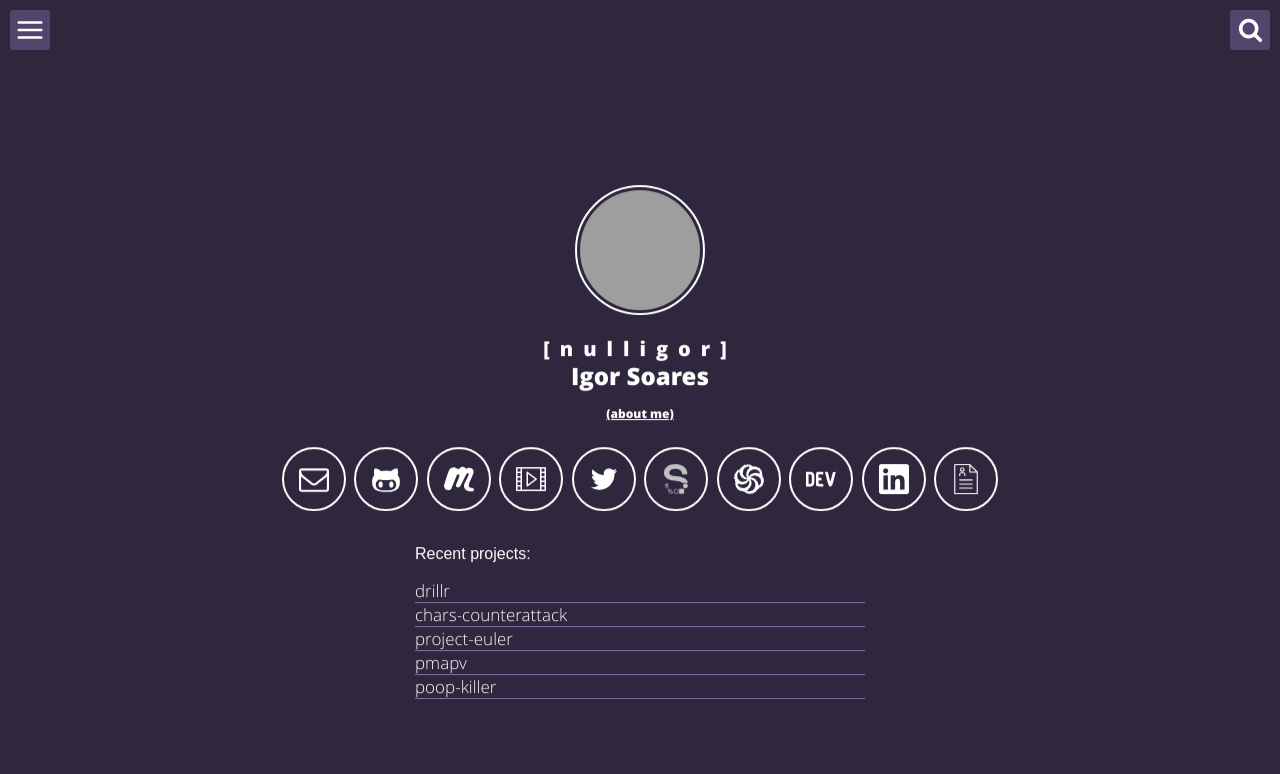
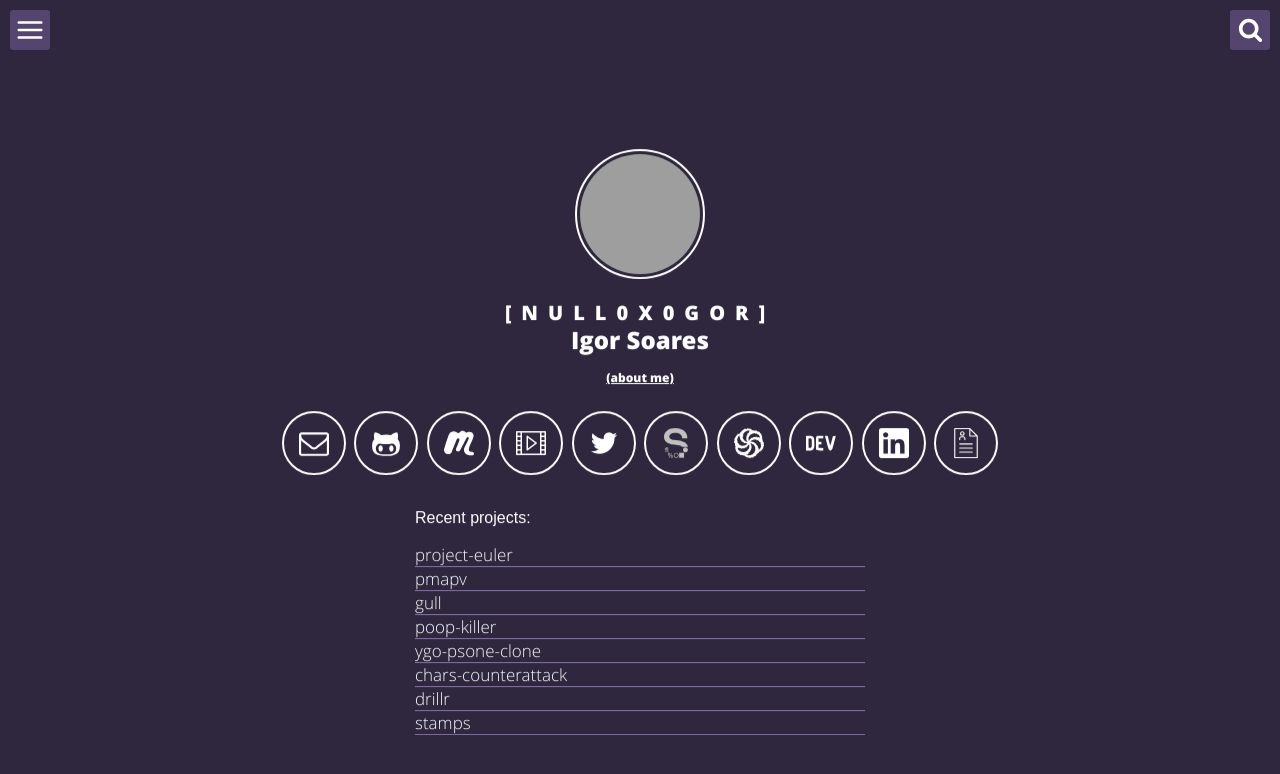
Before and after one commit to nulligor/nulligor.github.io, a Jekyll site: the page built from index.html, in a window 1280 px wide. Shown: the top 774 px of the page. Built offline with Jekyll 4.4.1, drawn with Linux system fonts in a browser that asks for light colours; grey boxes are pictures that could not be loaded.

Commit message:
Pumping up edginess levels

```diff
--- a/_config.yml
+++ b/_config.yml
@@ -1,6 +1,6 @@
 # Site settings
-title: Igor Soares - Computer nerd, reflective lad, professional learner
-description: "Regular musings"
+title: Corrupted by the darkness now you fall into and endless sleep
+description: "And other paths that result in failure and unnaceptance"
 baseurl: ""
 url: "https://nulligor.github.io"
 
@@ -45,14 +45,20 @@ links:
     url: /about
 # projects in header index
 projects:
-  - name: drillr
-    url: https://github.com/nulligor/drillr
-  - name: chars-counterattack
-    url: https://github.com/nulligor/chars-counterattack
   - name: project-euler
     url: https://github.com/nulligor/project-euler
   - name: pmapv
     url: https://github.com/nulligor/pmapv
+  - name: gull
+    url: https://github.com/nulligor/gull
   - name: poop-killer
     url: https://github.com/nulligor/poop-killer
+  - name: ygo-psone-clone
+    url: https://github.com/nulligor/ygo-psone-clone
+  - name: chars-counterattack
+    url: https://github.com/nulligor/chars-counterattack
+  - name: drillr
+    url: https://github.com/nulligor/drillr
+  - name: stamps
+    url: https://github.com/nulligor/stamps
 exclude: ['package.json', 'src', 'node_modules']
--- a/_includes/header-default.html
+++ b/_includes/header-default.html
@@ -7,7 +7,7 @@
         </div>
         <h2>
             <span class="site-title">
-                [{{site.username}}]
+                [NULL0X0GOR]
             </span>
             <span class="site-subtitle"> Igor Soares </span>
             <br/>
@@ -88,7 +88,7 @@
 
         <ul class="recent">
             <p>Recent projects:</p>
-            {% for project in site.projects limit:5 %}
+            {% for project in site.projects limit:10 %}
             <li>
                 <a title="{{ project.name }}" href="{{ project.url}}">
                     <h2 class="post-title" itemprop="name">{{ project.name }}</h2>
```
